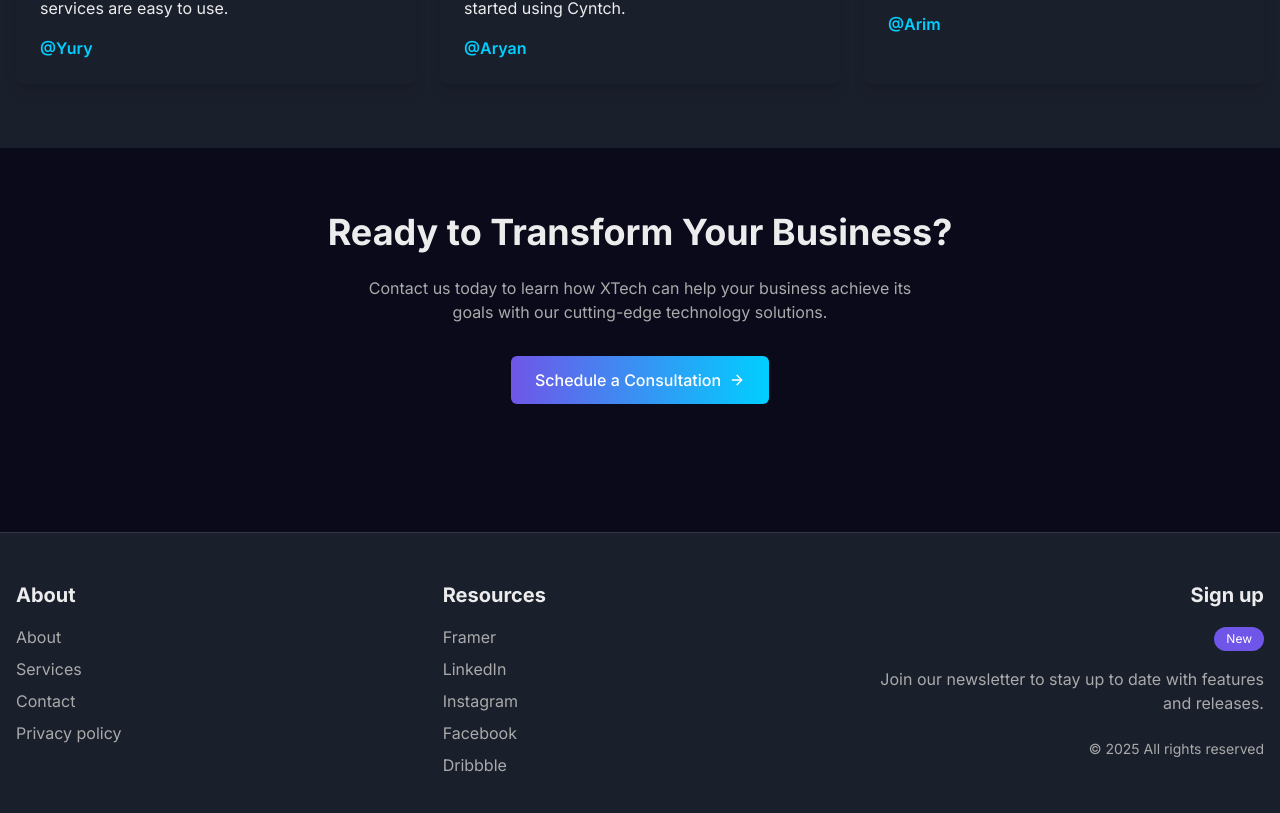
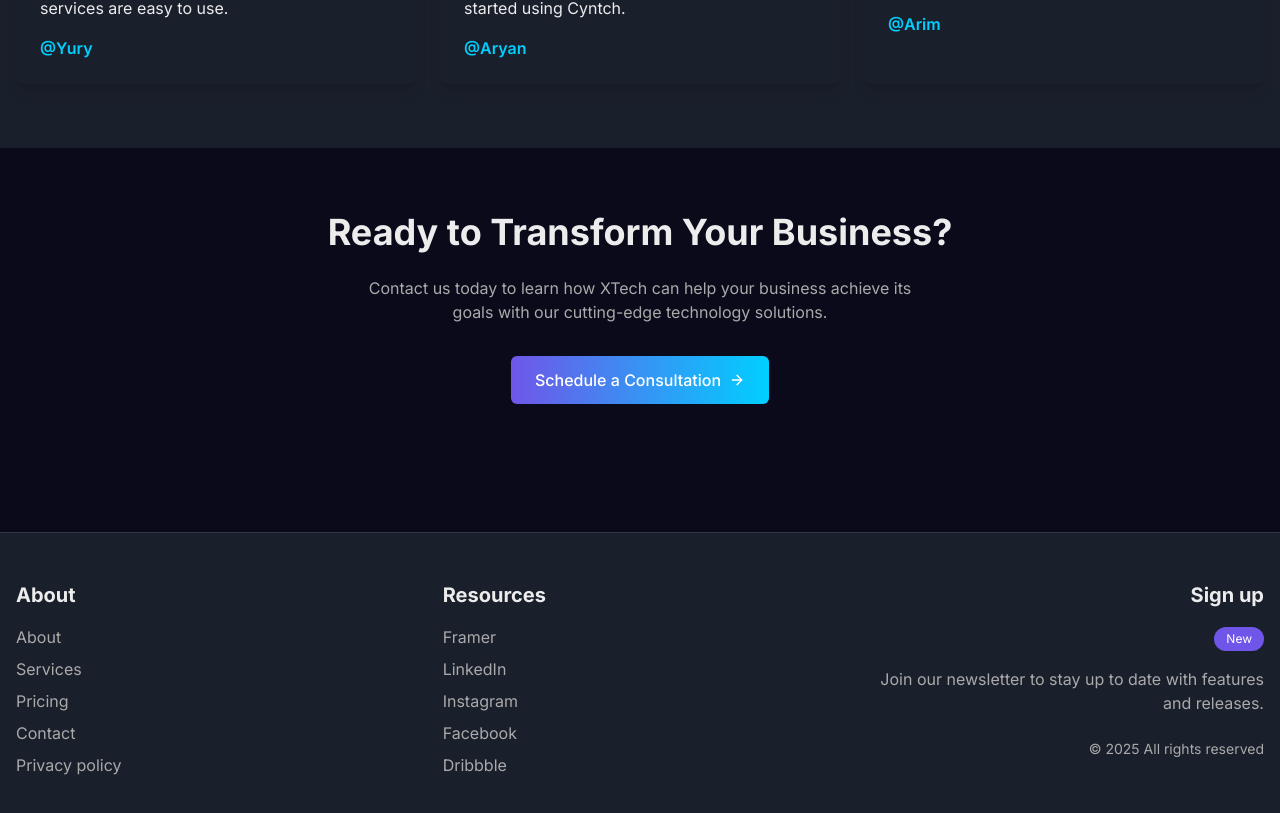
Before and after one commit to anwarsadathqat/xtech-violet-wave, a React (Vite) app: page / in a window 1280 px wide. Shown: the part 3581-4394 px from the top of the page. Built offline with nearby package versions, Linux system fonts and the light colour scheme.

Commit message:
Code edited in Lovable Code Editor
Edited UI in Lovable

```diff
--- a/src/components/Footer.tsx
+++ b/src/components/Footer.tsx
@@ -30,7 +30,14 @@ const Footer = () => {
 
 
 
-
+              <li>
+                <Link
+                  to="/pricing"
+                  className="text-xtech-light-gray hover:text-xtech-blue transition-colors"
+                >
+                  Pricing
+                </Link>
+              </li>
 
 
 
```
